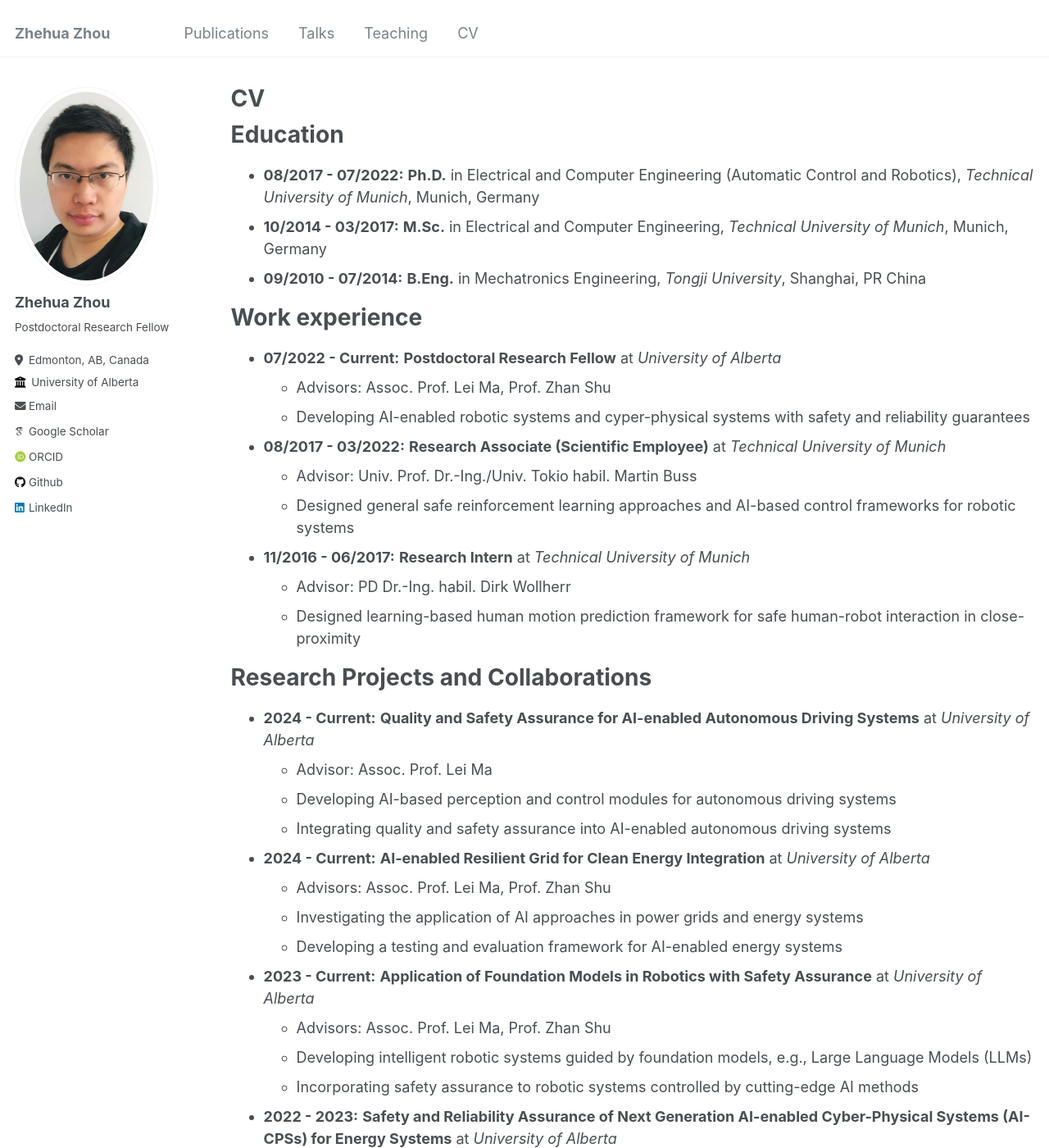
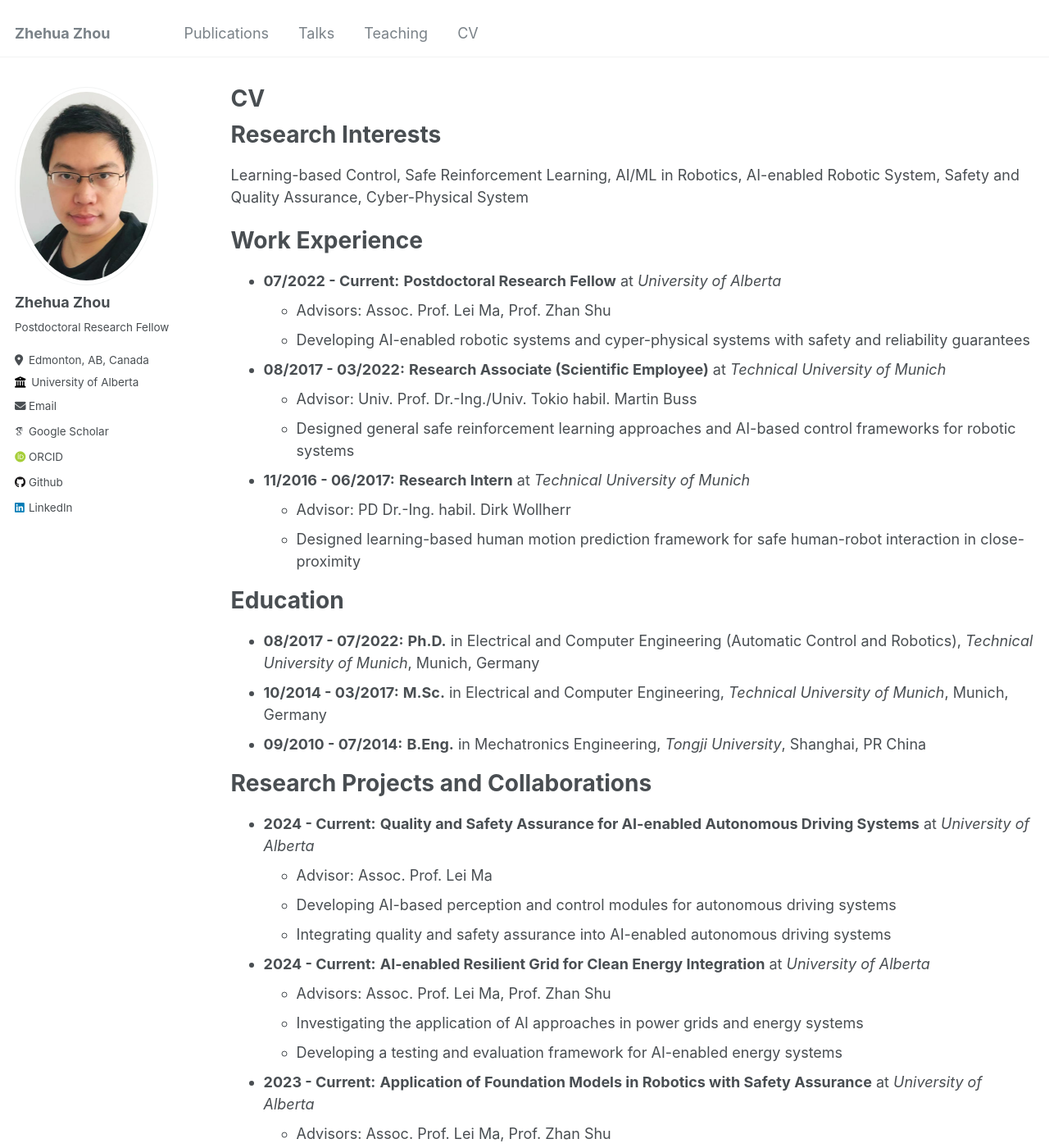
Before and after one commit to zhehuazhou/zhehuazhou.github.io, a Jekyll site: the page built from _pages/cv.md, in a window 1280 px wide and 1400 px high. Shown: the whole window at 82% size. Built offline with Jekyll 4.4.1, drawn with Linux system fonts in a browser that asks for light colours; some web fonts are replaced.

Commit message:
teaching

```diff
--- a/_pages/cv.md
+++ b/_pages/cv.md
@@ -9,13 +9,11 @@ redirect_from:
 
 {% include base_path %}
 
-Education
+Research Interests
 ======
-* <b>08/2017 - 07/2022:</b> <b>Ph.D.</b> in Electrical and Computer Engineering (Automatic Control and Robotics), <i>Technical University of Munich</i>, Munich, Germany
-* <b>10/2014 - 03/2017:</b> <b>M.Sc.</b> in Electrical and Computer Engineering, <i>Technical University of Munich</i>, Munich, Germany
-* <b>09/2010 - 07/2014:</b> <b>B.Eng.</b> in Mechatronics Engineering, <i>Tongji University</i>, Shanghai, PR China
+Learning-based Control, Safe Reinforcement Learning, AI/ML in Robotics, AI-enabled Robotic System, Safety and Quality Assurance, Cyber-Physical System
 
-Work experience
+Work Experience
 ======
 * <b>07/2022 - Current:</b> <b>Postdoctoral Research Fellow</b> at <i>University of Alberta</i>
   * Advisors: Assoc. Prof. Lei Ma, Prof. Zhan Shu
@@ -28,6 +26,12 @@ Work experience
 * <b>11/2016 - 06/2017:</b> <b>Research Intern</b> at <i>Technical University of Munich</i>
   * Advisor: PD Dr.-Ing. habil. Dirk Wollherr
   * Designed learning-based human motion prediction framework for safe human-robot interaction in close-proximity
+
+Education
+======
+* <b>08/2017 - 07/2022:</b> <b>Ph.D.</b> in Electrical and Computer Engineering (Automatic Control and Robotics), <i>Technical University of Munich</i>, Munich, Germany
+* <b>10/2014 - 03/2017:</b> <b>M.Sc.</b> in Electrical and Computer Engineering, <i>Technical University of Munich</i>, Munich, Germany
+* <b>09/2010 - 07/2014:</b> <b>B.Eng.</b> in Mechatronics Engineering, <i>Tongji University</i>, Shanghai, PR China
 
 Research Projects and Collaborations
 ======
```
